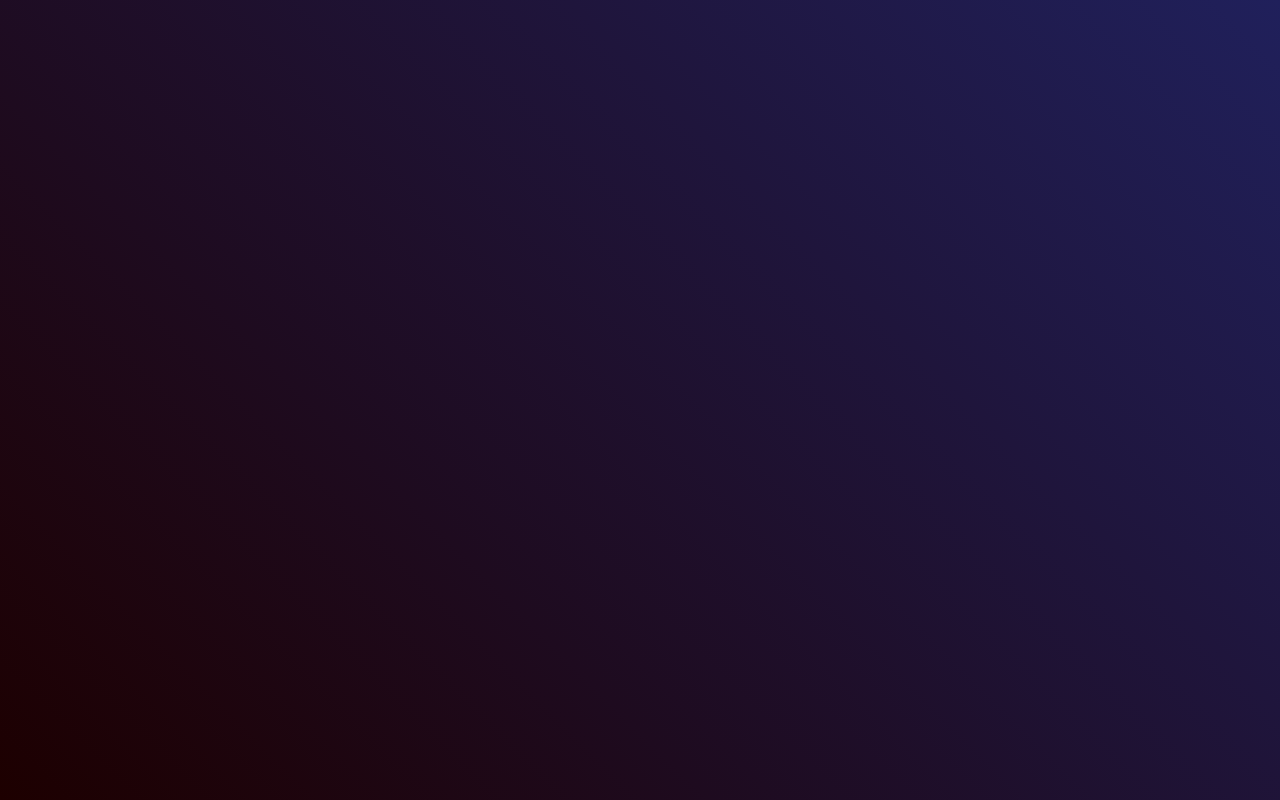
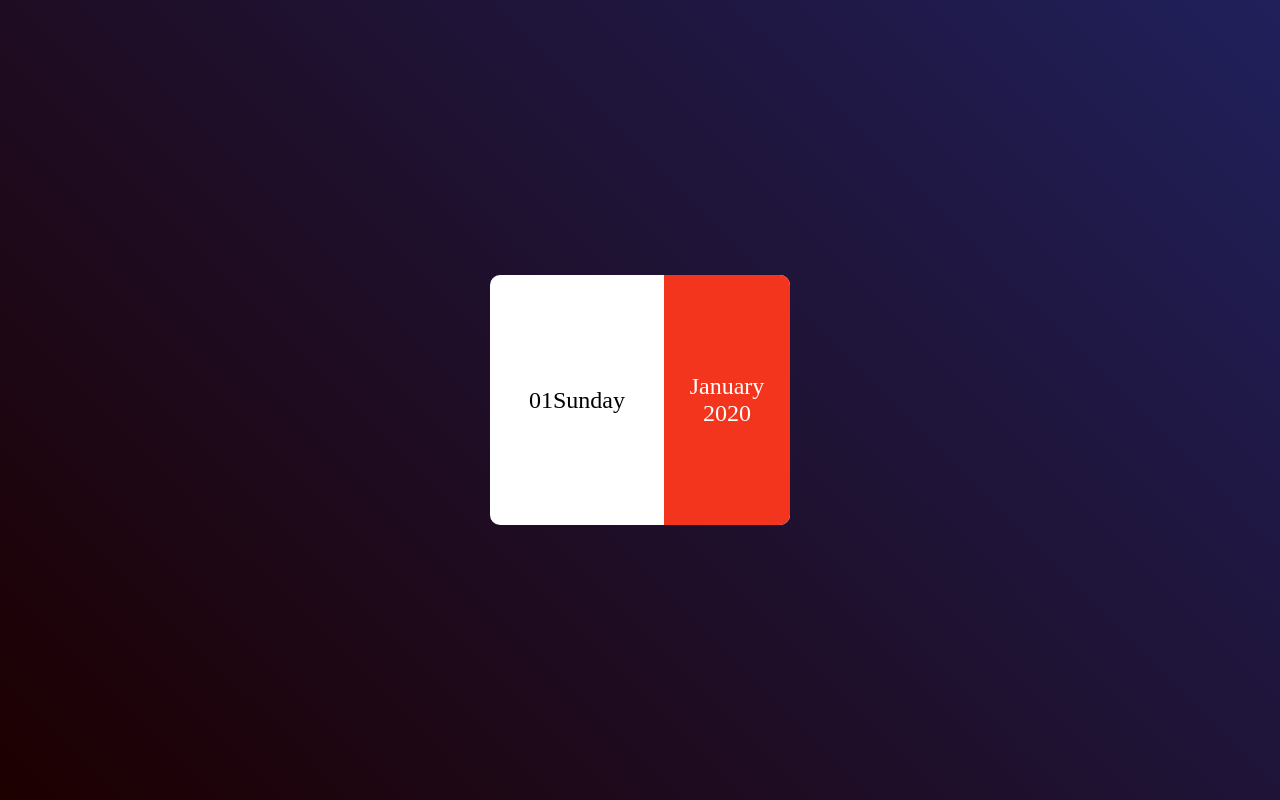
Before and after one commit to Sandunjayasekar/Mini-calendar, a plain HTML site: page index.html in a window 1280 px wide. Drawn offline with Linux system fonts and the light colour scheme.

Commit message:
right left colors added

```diff
--- a/index.html
+++ b/index.html
@@ -9,7 +9,16 @@
 <body>
 
     <div class="hero">
-
+        <div class="calendar">
+            <div class="left">
+                <p>01</p>
+                <p>Sunday</p>
+            </div>
+            <div class="right">
+                <p>January</p>
+                <p>2020</p>
+            </div>
+        </div>
     </div>
     <script src="script.js"></script>
 </body>
--- a/style.css
+++ b/style.css
@@ -13,3 +13,34 @@
     align-items: center;
     justify-content: center;
 }
+
+.calendar {
+    width: 300px;
+    height: 250px;
+    background: white;
+    display: flex;
+    align-items: center;
+    border-radius: 10px;
+}
+
+.left, .right {
+    width: 50%;
+    height: 100%;
+    display: flex;
+    align-items: center;
+    justify-content: center;
+    font-size: 24px;
+}
+
+.right {
+    width: 42%;
+    background: #f4351e;
+    color: white;
+    flex-direction: column;
+    border-top-right-radius: 10px;
+    border-bottom-right-radius: 10px;
+}
+
+.left {
+    width: 58%;
+}
```
